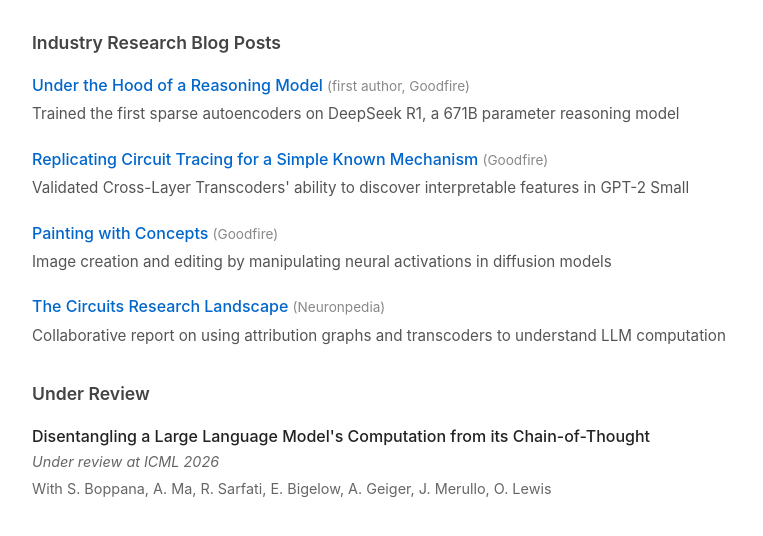
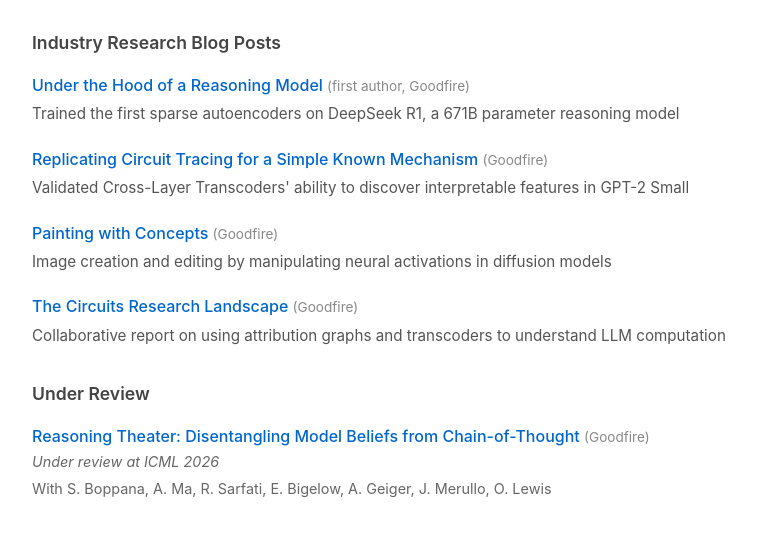
Before and after one commit to maxsloef/research, a plain HTML site: page index.html in a window 1280 px wide. Shown: the part 112-648 px from the top of the page, without its empty margins (258-1021 px from the left). Drawn offline with Linux system fonts and the light colour scheme.

Commit message:
Update links and titles in index.html

```diff
--- a/index.html
+++ b/index.html
@@ -86,7 +86,7 @@
             <div class="description">Image creation and editing by manipulating neural activations in diffusion models</div>
         </li>
         <li>
-            <div class="title"><a href="http://neuronpedia.org/graph/info">The Circuits Research Landscape</a> <span class="meta">(Neuronpedia)</span></div>
+            <div class="title"><a href="http://neuronpedia.org/graph/info">The Circuits Research Landscape</a> <span class="meta">(Goodfire)</span></div>
             <div class="description">Collaborative report on using attribution graphs and transcoders to understand LLM computation</div>
         </li>
     </ul>
@@ -94,7 +94,7 @@
     <h2>Under Review</h2>
     <ul>
         <li>
-            <div class="title">Disentangling a Large Language Model's Computation from its Chain-of-Thought</div>
+            <div class="title"><a href="https://arxiv.org/abs/2603.05488">Reasoning Theater: Disentangling Model Beliefs from Chain-of-Thought</a> <span class="meta">(Goodfire)</span></div>
             <div class="venue">Under review at ICML 2026</div>
             <div class="authors">With S. Boppana, A. Ma, R. Sarfati, E. Bigelow, A. Geiger, J. Merullo, O. Lewis</div>
         </li>
```
